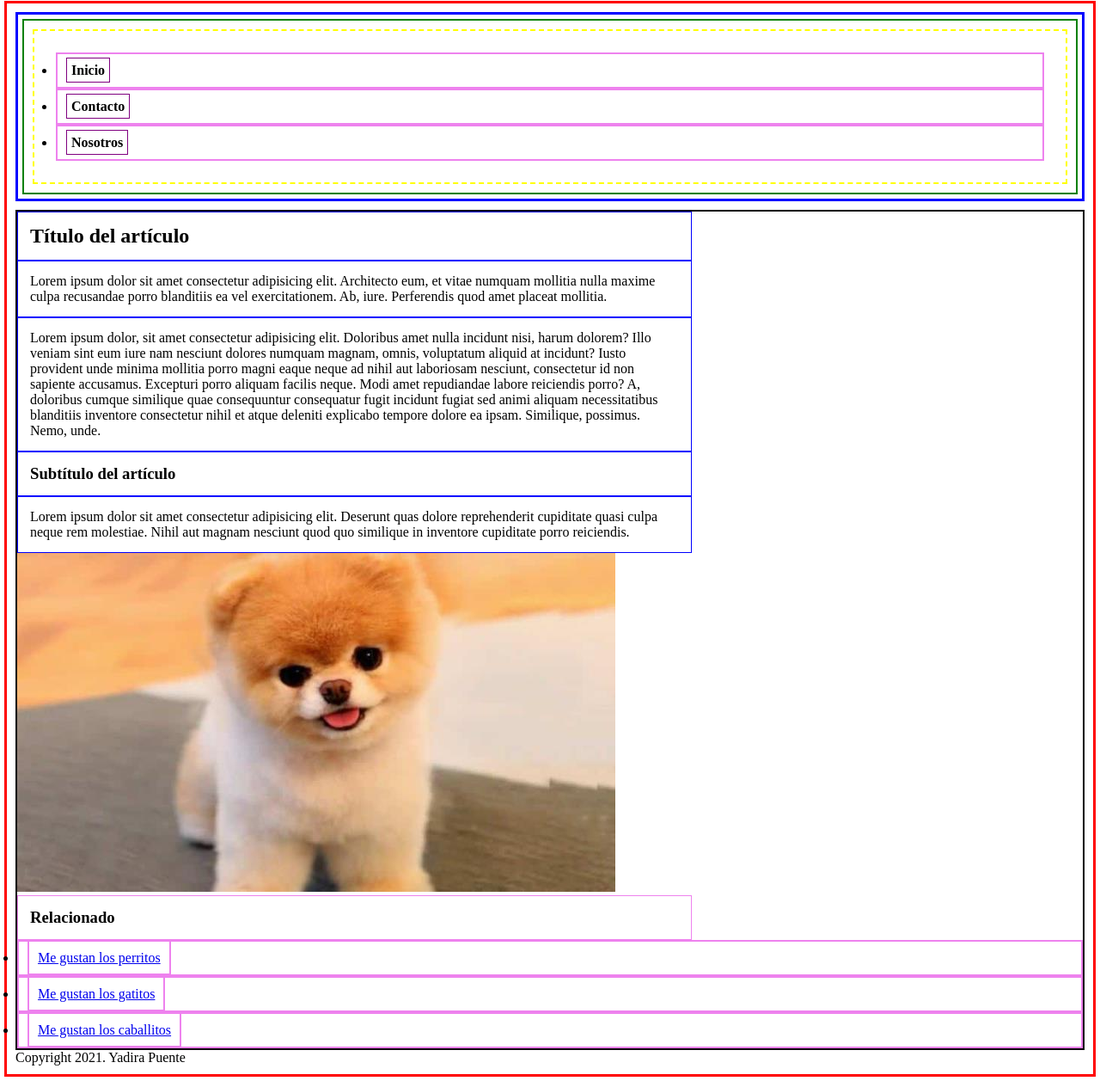
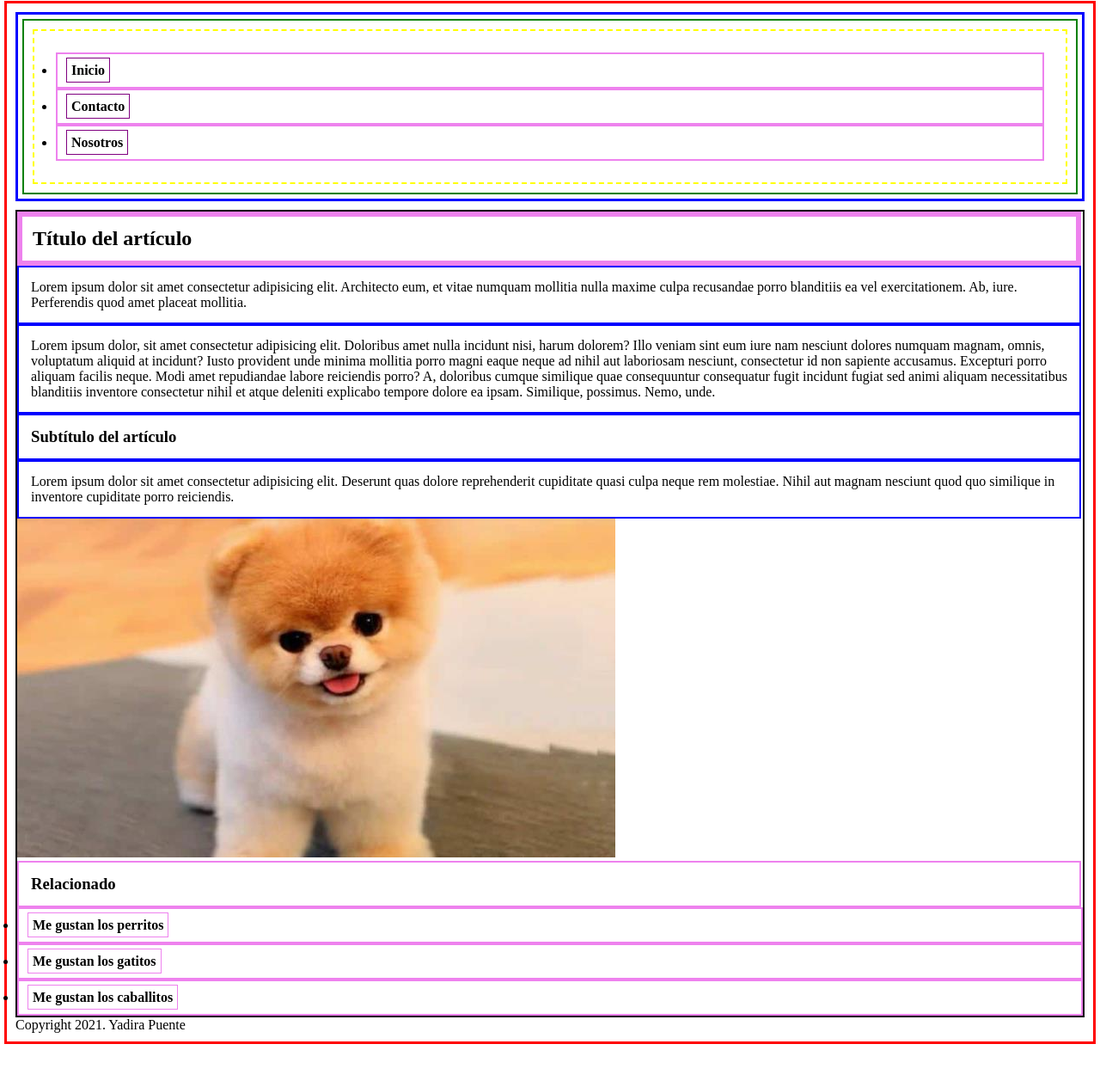
Before and after one commit to yadira-puente/miPrimeraWeb, a plain HTML site: page src/index.html in a window 1280 px wide. Shown: the part 4-1261 px from the top of the page at 86% size. After the commit the page ends 1223 px from the top, so only its background shows below. Drawn offline with Linux system fonts and the light colour scheme; a web font is replaced by a local one.

Commit message:
Agragando estilos a la estructura del aside

```diff
--- a/src/style.css
+++ b/src/style.css
@@ -48,35 +48,36 @@ nombre de la clase*/
 }
 
 h2{
-    padding: 14px;
-    border: 1px solid blue;
-    margin-right: 455px;
+    padding: 12px;
+    border: 6px solid violet;
+    margin-right: 2px;
 
 }
 
 .div-article_Main{
     padding: 14px;
     border: 1px solid blue;
-    margin-right: 709px;
+    margin-right: 2px;
 
 }
 
 .article_Main{
     padding: 14px;
-    border: 1px solid blue;
-    margin-right: 455px;
+    border: 2px solid blue;
+    margin-right: 2px;
 }
 
 .subtittle_Main{
     padding: 14px;
-    border: 1px solid blue;
-    margin-right: 455px;
+    border: 2px solid blue;
+    margin-right: 2px;
 }
 
 .subtitle_Aside{
     padding: 14px;
-    border: 1px solid violet;
-    margin-right: 455px;
+    border: 2px solid violet;
+    margin-right: 2px;
+
 
 }
 .list-item_aside{
@@ -84,6 +85,9 @@ h2{
     padding: 10px;
 }
 .link_aside{
-    border: 2px solid violet;
-    padding: 10px;
+    border: 1px solid violet;
+    padding: 5px;
+    text-decoration: none;
+    color: black;
+    font-weight: 600;
 }
```
